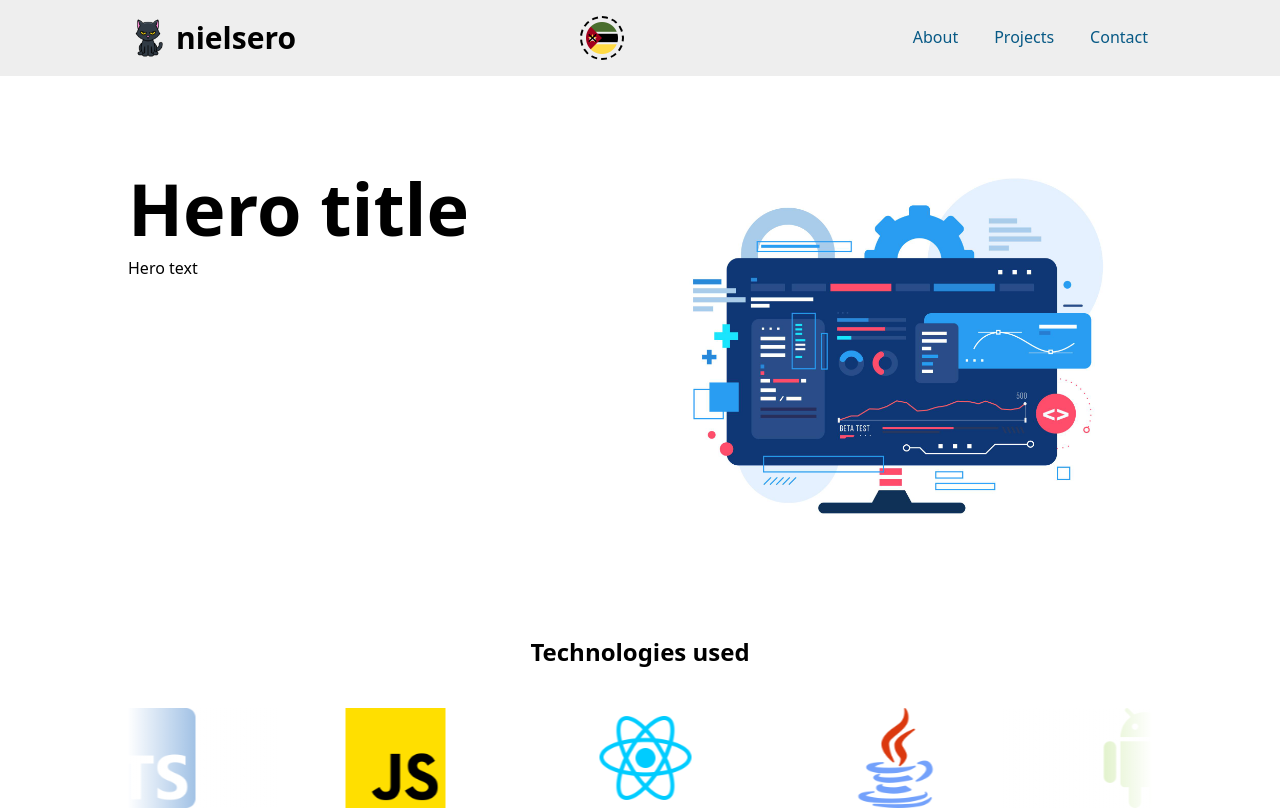
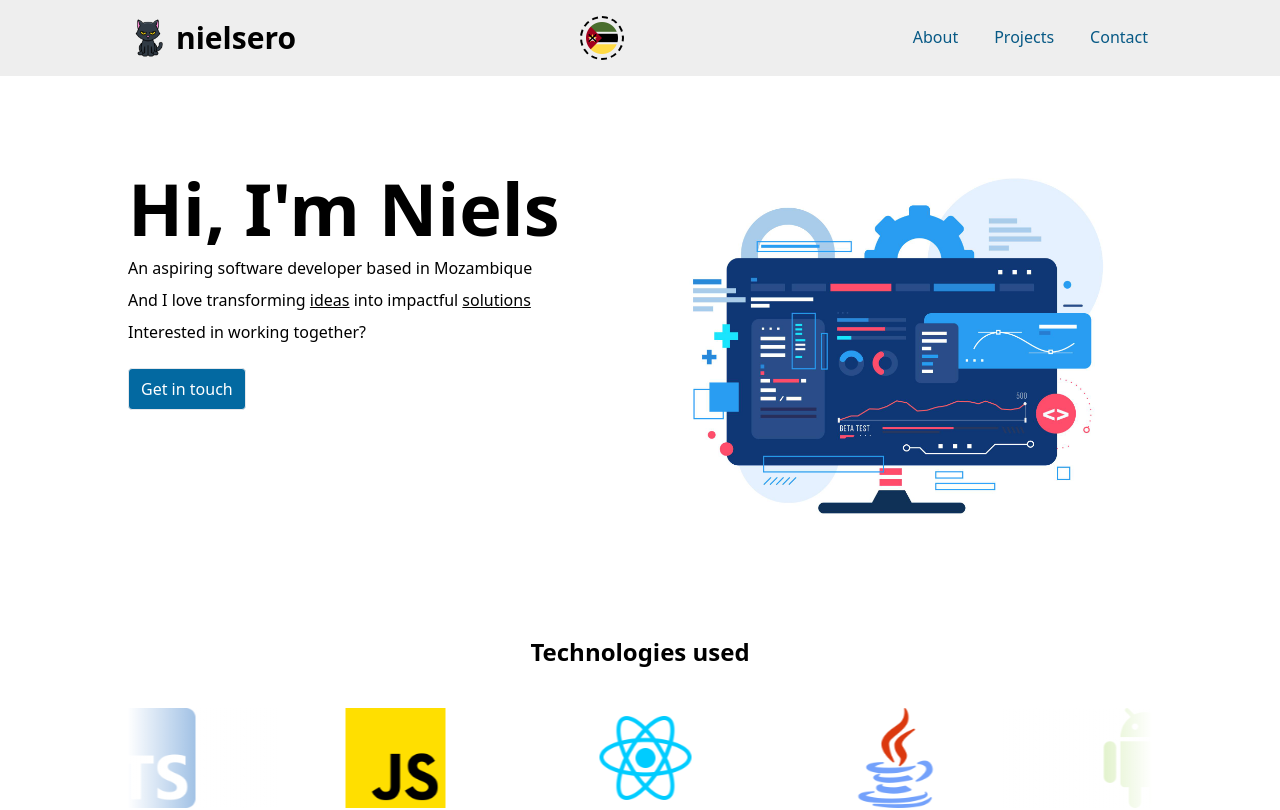
Before and after one commit to nielsero/portfolio, a React (Vite) app: page / in a window 1280 px wide. Shown: the top 810 px of the page. Built offline with nearby package versions, Linux system fonts and the light colour scheme.

Commit message:
Finish hero

```diff
--- a/src/components/layout/Hero.tsx
+++ b/src/components/layout/Hero.tsx
@@ -6,11 +6,28 @@ function Hero({ heroImage }: Props) {
   return (
     <section className="w-full px-4 py-4">
       <div className="container md:flex max-w-5xl mx-auto">
-        <div className="md:w-[50%] text-center md:text-left">
-          <h1 className="font-bold mt-5 md:mt-20 text-5xl sm:text-6xl lg:text-7xl">
-            Hero title
+        <div className="md:w-[50%]">
+          <h1 className="text-center md:text-left font-bold mt-5 md:mt-20 text-5xl sm:text-6xl lg:text-7xl">
+            Hi, I'm Niels
           </h1>
-          <p className="mt-3">Hero text</p>
+          <p className="mt-3 text-center md:text-left w-[80%] mx-auto md:mx-0">
+            An aspiring software developer based in Mozambique
+          </p>
+          <p className="text-center md:text-left mt-2 w-[80%] mx-auto md:mx-0">
+            And I love transforming <span className="underline">ideas</span>{" "}
+            into impactful <span className="underline">solutions</span>
+          </p>
+          <p className="text-center md:text-left mt-2 w-[80%] mx-auto md:mx-0">
+            Interested in working together?
+          </p>
+          <div className="flex justify-center md:justify-start mt-3">
+            <a
+              href="#contact"
+              className="border py-2 px-3 mt-3 mx-auto md:mx-0 rounded bg-sky-700 text-white"
+            >
+              Get in touch
+            </a>
+          </div>
         </div>
         <div className="text-center md:w-[50%]">
           <img src={heroImage} alt="hero image" className="w-full" />
```
